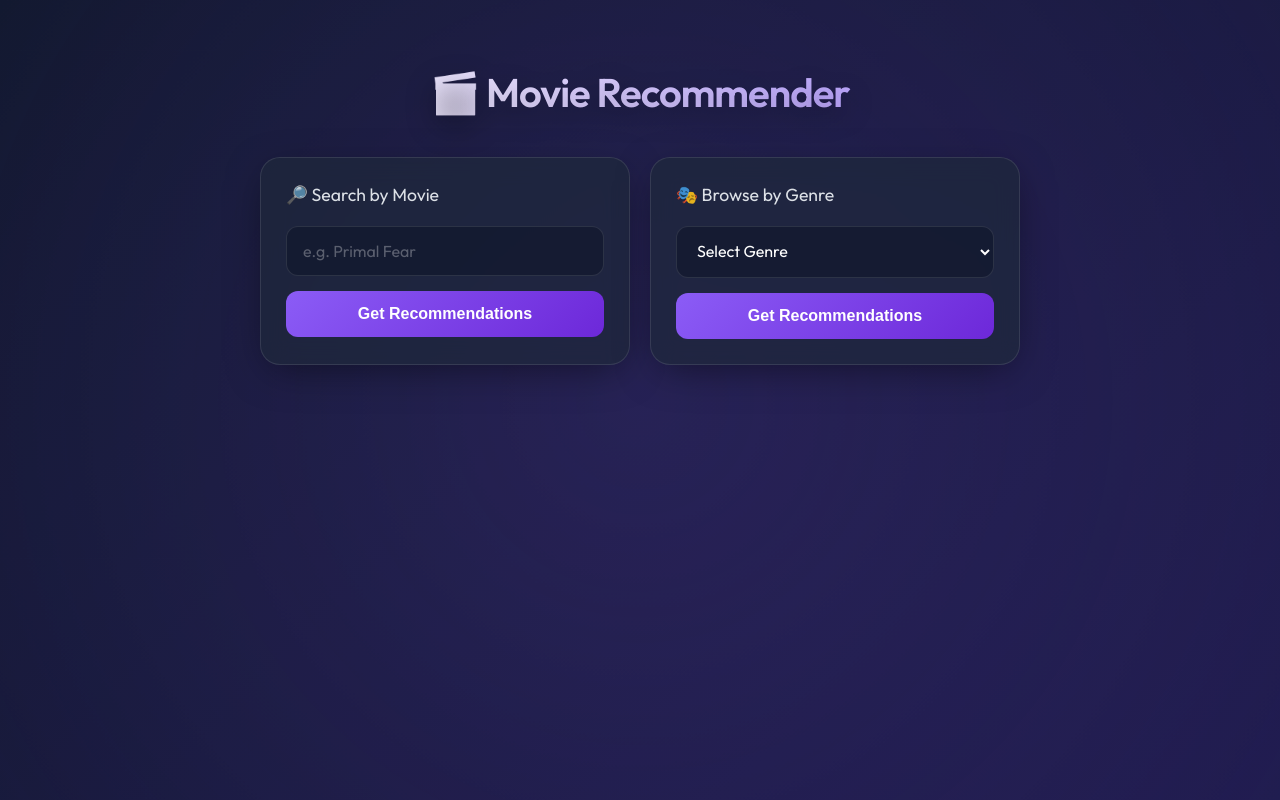
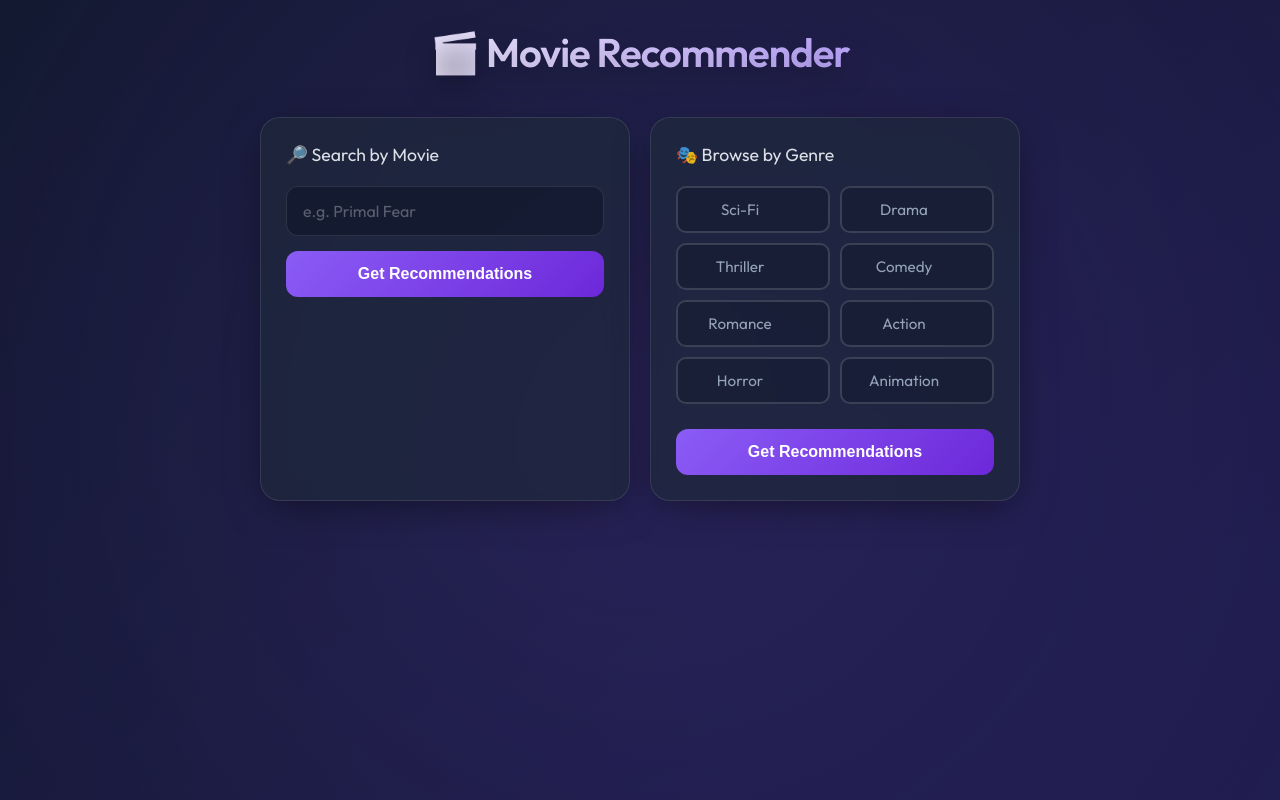
Before and after one commit to SACHIN-S-2004/Movie-Recommendation-System, a Flask app: page / in a window 1280 px wide. Run offline with Flask 3, Linux system fonts and the light colour scheme; parts of the project's set-up code (start-up, migrations or seed data) failed here and were passed over.

Commit message:
Refactor genre selection from single to multiple; update styles and functionality for better user experience

```diff
--- a/app.py
+++ b/app.py
@@ -14,8 +14,8 @@ def movie_recommendation():
 
 @app.route("/recommend/genre", methods=["POST"])
 def genre_recommendation():
-    genre = request.json.get("genre", "")
-    return jsonify(recommend_by_genre(genre))
+    genres = request.json.get("genres", [])
+    return jsonify(recommend_by_genre(genres))
 
 if __name__ == "__main__":
     app.run(debug=True)
--- a/templates/index.html
+++ b/templates/index.html
@@ -55,7 +55,7 @@
         .container {
             width: 100%;
             max-width: 800px;
-            padding: 40px 20px;
+            padding: 0px 20px;
             animation: slideDown 0.8s cubic-bezier(0.2, 0.8, 0.2, 1);
         }
 
@@ -160,9 +160,12 @@
         /* Results Area */
         .results {
             display: grid;
-            grid-template-columns: repeat(auto-fill, minmax(240px, 1fr)); /* Grid layout */
+            grid-template-columns: repeat(5, 1fr); /* 5 columns layout */
             gap: 15px;
             margin-top: 10px;
+            width: 100%;
+            padding: 0px 20px;
+            animation: slideDown 0.8s cubic-bezier(0.2, 0.8, 0.2, 1);
         }
 
         /* Movie Cards */
@@ -224,6 +227,9 @@
             .controls-grid {
                 grid-template-columns: 1fr;
             }
+            .results {
+                grid-template-columns: 1fr;
+            }
             h1 { font-size: 2rem; }
         }
 
@@ -248,6 +254,80 @@
             background: rgba(255,255,255,0.03);
             border-radius: 16px;
         }
+
+        /* Genre Button Styles */
+        .genre-buttons {
+            display: grid;
+            grid-template-columns: repeat(2, 1fr);
+            gap: 10px;
+            margin-bottom: 10px;
+        }
+
+        .genre-btn {
+            padding: 12px 16px;
+            border-radius: 10px;
+            border: 2px solid rgba(255,255,255,0.15);
+            background: rgba(15, 23, 42, 0.4);
+            color: var(--text-muted);
+            font-size: 0.95rem;
+            font-weight: 500;
+            cursor: pointer;
+            transition: all 0.3s cubic-bezier(0.4, 0, 0.2, 1);
+            position: relative;
+            overflow: hidden;
+            display: flex;
+            align-items: center;
+            justify-content: center;
+            gap: 8px;
+            user-select: none;
+        }
+
+        .genre-btn:hover {
+            border-color: rgba(139, 92, 246, 0.5);
+            background: rgba(15, 23, 42, 0.6);
+            transform: translateY(-2px);
+        }
+
+        .genre-btn.selected {
+            border-color: var(--accent);
+            background: linear-gradient(135deg, rgba(139, 92, 246, 0.3) 0%, rgba(109, 40, 217, 0.3) 100%);
+            color: #fff;
+            box-shadow: 0 0 20px rgba(139, 92, 246, 0.3);
+        }
+
+        .genre-btn.selected:hover {
+            background: linear-gradient(135deg, rgba(139, 92, 246, 0.4) 0%, rgba(109, 40, 217, 0.4) 100%);
+        }
+
+        .checkmark {
+            display: inline-flex;
+            align-items: center;
+            justify-content: center;
+            width: 18px;
+            height: 18px;
+            border-radius: 50%;
+            background: var(--accent);
+            opacity: 0;
+            transform: scale(0) rotate(-180deg);
+            transition: all 0.4s cubic-bezier(0.68, -0.55, 0.265, 1.55);
+        }
+
+        .genre-btn.selected .checkmark {
+            opacity: 1;
+            transform: scale(1) rotate(0deg);
+        }
+
+        .checkmark::before {
+            content: '✓';
+            color: white;
+            font-size: 12px;
+            font-weight: bold;
+        }
+
+        /* Action button override for genre section */
+        .genre-action-btn {
+            margin-top: 15px;
+        }
     </style>
 </head>
 <body>
@@ -264,26 +344,52 @@
 
         <div class="section">
             <h2>🎭 Browse by Genre</h2>
-            <select id="genreSelect">
-                <option value="">Select Genre</option>
-                <option>Sci-Fi</option>
-                <option>Drama</option>
-                <option>Thriller</option>
-                <option>Comedy</option>
-                <option>Romance</option>
-                <option>Action</option>
-                <option>Horror</option>
-                <option>Animation</option>
-            </select>
-            <button onclick="recommendByGenre()">Get Recommendations</button>
+            <div id="genreButtons" class="genre-buttons">
+                <div class="genre-btn" data-genre="Sci-Fi" onclick="toggleGenre(this)">
+                    <span>Sci-Fi</span>
+                    <span class="checkmark"></span>
+                </div>
+                <div class="genre-btn" data-genre="Drama" onclick="toggleGenre(this)">
+                    <span>Drama</span>
+                    <span class="checkmark"></span>
+                </div>
+                <div class="genre-btn" data-genre="Thriller" onclick="toggleGenre(this)">
+                    <span>Thriller</span>
+                    <span class="checkmark"></span>
+                </div>
+                <div class="genre-btn" data-genre="Comedy" onclick="toggleGenre(this)">
+                    <span>Comedy</span>
+                    <span class="checkmark"></span>
+                </div>
+                <div class="genre-btn" data-genre="Romance" onclick="toggleGenre(this)">
+                    <span>Romance</span>
+                    <span class="checkmark"></span>
+                </div>
+                <div class="genre-btn" data-genre="Action" onclick="toggleGenre(this)">
+                    <span>Action</span>
+                    <span class="checkmark"></span>
+                </div>
+                <div class="genre-btn" data-genre="Horror" onclick="toggleGenre(this)">
+                    <span>Horror</span>
+                    <span class="checkmark"></span>
+                </div>
+                <div class="genre-btn" data-genre="Animation" onclick="toggleGenre(this)">
+                    <span>Animation</span>
+                    <span class="checkmark"></span>
+                </div>
+            </div>
+            <button class="genre-action-btn" onclick="recommendByGenre()">Get Recommendations</button>
         </div>
     </div>
-
-    <div class="results" id="results"></div>
 </div>
+<div class="results" id="results"></div>
 
 <script>
     const resultsDiv = document.getElementById("results");
+
+    function toggleGenre(button) {
+        button.classList.toggle('selected');
+    }
 
     function renderResults(movies) {
         resultsDiv.innerHTML = "";
@@ -306,7 +412,7 @@
                     : ''}
                 <div class="card-meta">
                     <div><span class="rating-star">⭐</span> ${movie.rating}</div>
-                    <div>${movie.year ?? "Unknown"}</div>
+                    <div>${movie.release_date ?? "Unknown"}</div>
                 </div>
             `;
             resultsDiv.appendChild(card);
@@ -344,12 +450,15 @@
     }
 
     async function recommendByGenre() {
-        const genreSelect = document.getElementById("genreSelect");
-        const btn = genreSelect.nextElementSibling;
+        const selectedButtons = document.querySelectorAll("#genreButtons .genre-btn.selected");
+        const btn = document.querySelector(".genre-action-btn");
         const originalText = btn.innerText;
 
-        const genre = genreSelect.value;
-        if (!genre) return;
+        const genres = Array.from(selectedButtons).map(btn => btn.dataset.genre);
+        if (genres.length === 0) {
+            resultsDiv.innerHTML = "<div class='empty-state'>Please select at least one genre.</div>";
+            return;
+        }
 
         // Button Loading State
         btn.innerText = "Filtering...";
@@ -359,7 +468,7 @@
             const response = await fetch("/recommend/genre", {
                 method: "POST",
                 headers: { "Content-Type": "application/json" },
-                body: JSON.stringify({ genre })
+                body: JSON.stringify({ genres })
             });
 
             const data = await response.json();
```
Also changed, not shown: model.py (+14 -6 lines), 1 other file.
